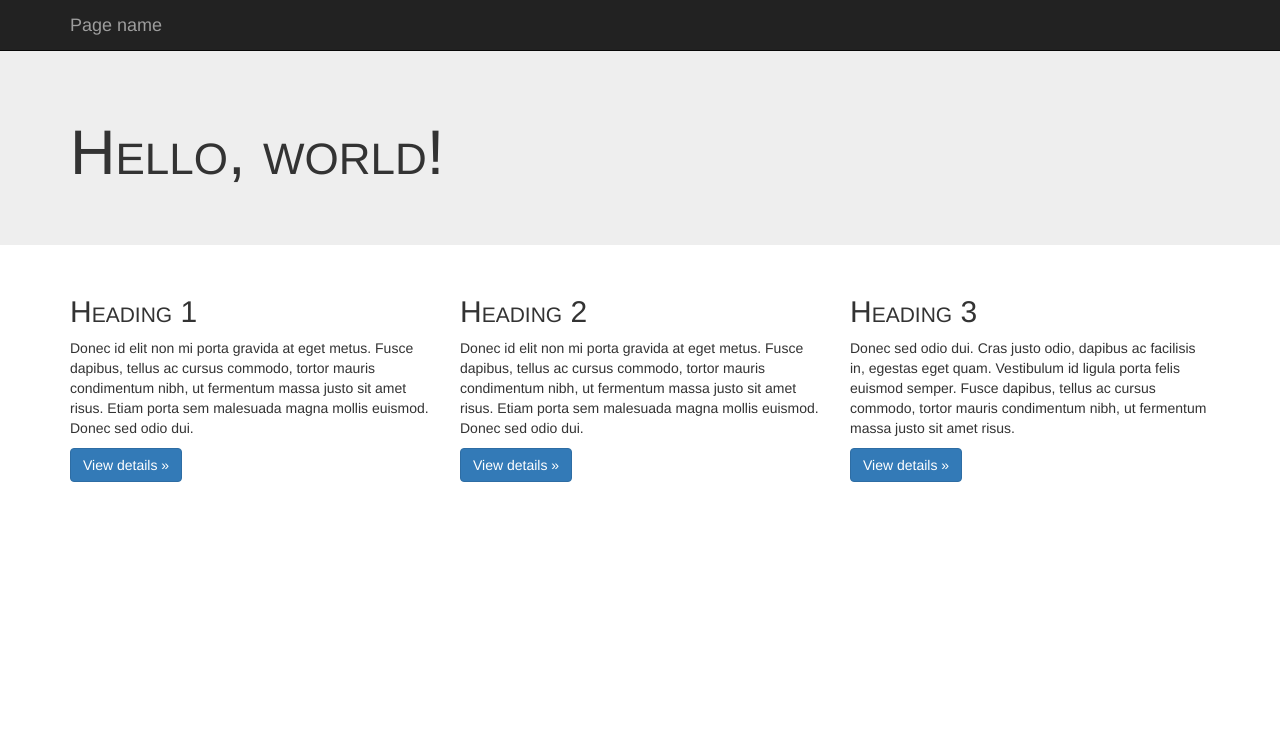
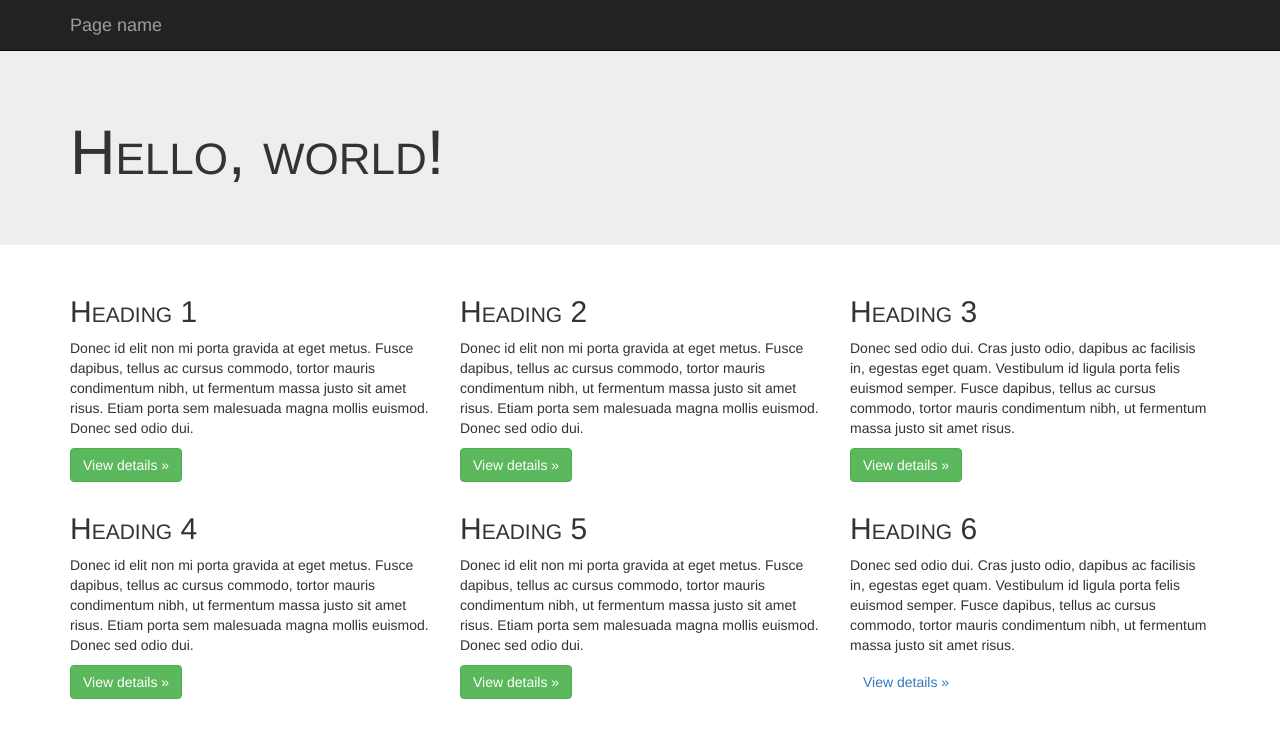
Before and after one commit to martinmormak/Fundamentals_of_software_engineering_git_branch, a plain HTML site: page index.html in a window 1280 px wide. Drawn offline with Linux system fonts and the light colour scheme.

Commit message:
extended page

```diff
--- a/index.html
+++ b/index.html
@@ -30,17 +30,34 @@
         <div class="col-md-4">
           <h2>Heading 1</h2>
           <p>Donec id elit non mi porta gravida at eget metus. Fusce dapibus, tellus ac cursus commodo, tortor mauris condimentum nibh, ut fermentum massa justo sit amet risus. Etiam porta sem malesuada magna mollis euismod. Donec sed odio dui.</p>
-          <p><a class="btn btn-primary" href="#" role="button">View details &raquo;</a></p>
+          <p><a class="btn btn-success" href="#" role="button">View details &raquo;</a></p>
         </div>
         <div class="col-md-4">
           <h2>Heading 2</h2>
           <p>Donec id elit non mi porta gravida at eget metus. Fusce dapibus, tellus ac cursus commodo, tortor mauris condimentum nibh, ut fermentum massa justo sit amet risus. Etiam porta sem malesuada magna mollis euismod. Donec sed odio dui.</p>
-          <p><a class="btn btn-primary" href="#" role="button">View details &raquo;</a></p>
+          <p><a class="btn btn-success" href="#" role="button">View details &raquo;</a></p>
        </div>
         <div class="col-md-4">
           <h2>Heading 3</h2>
           <p>Donec sed odio dui. Cras justo odio, dapibus ac facilisis in, egestas eget quam. Vestibulum id ligula porta felis euismod semper. Fusce dapibus, tellus ac cursus commodo, tortor mauris condimentum nibh, ut fermentum massa justo sit amet risus.</p>
-          <p><a class="btn btn-primary" href="#" role="button">View details &raquo;</a></p>
+          <p><a class="btn btn-success" href="#" role="button">View details &raquo;</a></p>
+        </div>
+      </div>
+      <div class="row">
+        <div class="col-md-4">
+          <h2>Heading 4</h2>
+          <p>Donec id elit non mi porta gravida at eget metus. Fusce dapibus, tellus ac cursus commodo, tortor mauris condimentum nibh, ut fermentum massa justo sit amet risus. Etiam porta sem malesuada magna mollis euismod. Donec sed odio dui.</p>
+          <p><a class="btn btn-success" href="#" role="button">View details &raquo;</a></p>
+        </div>
+        <div class="col-md-4">
+          <h2>Heading 5</h2>
+          <p>Donec id elit non mi porta gravida at eget metus. Fusce dapibus, tellus ac cursus commodo, tortor mauris condimentum nibh, ut fermentum massa justo sit amet risus. Etiam porta sem malesuada magna mollis euismod. Donec sed odio dui.</p>
+          <p><a class="btn btn-success" href="#" role="button">View details &raquo;</a></p>
+       </div>
+        <div class="col-md-4">
+          <h2>Heading 6</h2>
+          <p>Donec sed odio dui. Cras justo odio, dapibus ac facilisis in, egestas eget quam. Vestibulum id ligula porta felis euismod semper. Fusce dapibus, tellus ac cursus commodo, tortor mauris condimentum nibh, ut fermentum massa justo sit amet risus.</p>
+          <p><a class="btn btn-success`" href="#" role="button">View details &raquo;</a></p>
         </div>
       </div>
     </div>
```
